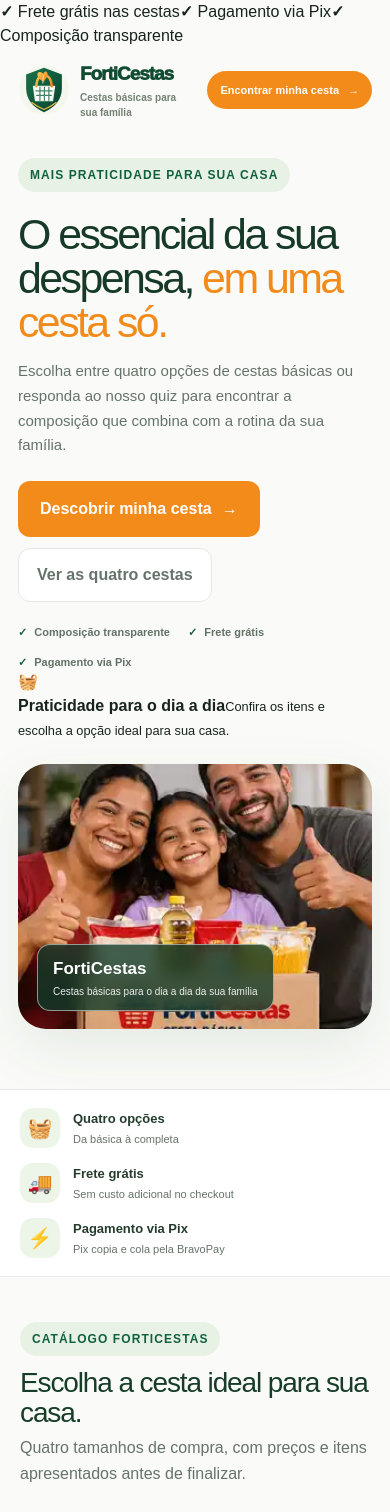
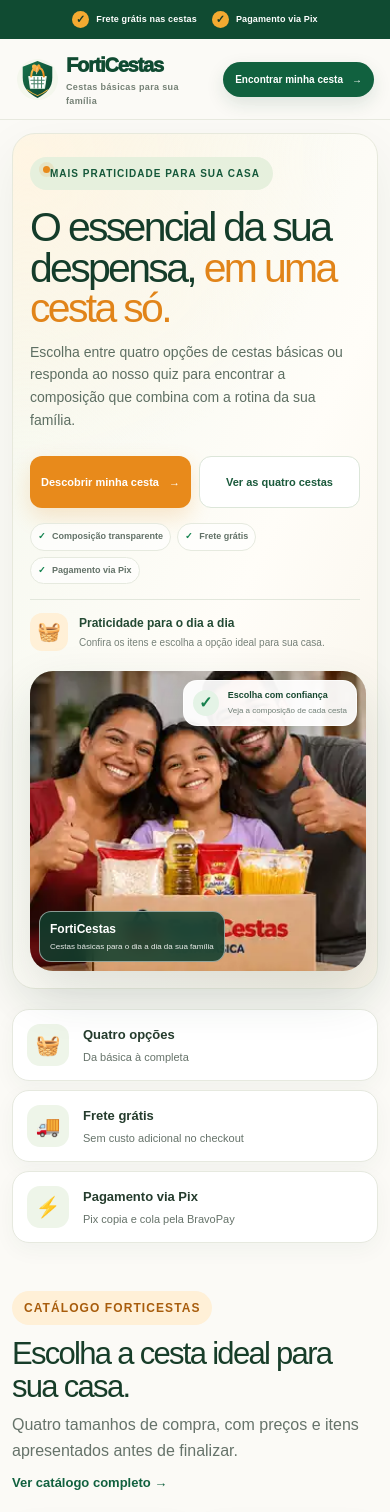
Before and after one commit to dimasricsilva7/forticestas, a Next.js app: page / in a window 390 px wide. Shown: the top 1512 px of the page. Built offline with nearby package versions, Linux system fonts and the light colour scheme; no server answers.

Commit message:
Refresh FortiCestas homepage styling and mobile layout

```diff
--- a/src/app/globals.css
+++ b/src/app/globals.css
@@ -370,3 +370,116 @@ a { color: inherit; text-decoration: none; }
 .image-field-preview{display:block;max-width:220px;width:100%;height:120px;object-fit:contain;object-position:left center;background:#f4f6f2;border:1px solid #e2e8df;border-radius:10px}
 .site-content-editor>.form-actions{position:sticky;bottom:0;padding:14px 0;background:#fafbf8;z-index:2}
 @media(max-width:680px){.site-content-fields{grid-template-columns:1fr}.site-content-group{padding:16px}}
+
+
+/* FortiCestas homepage refresh – November 2026 */
+.forti-storefront{background:#fbfaf6;color:#172a1f}
+.forti-promo-bar{min-height:39px;padding:8px 24px;display:flex;align-items:center;justify-content:center;gap:36px;background:#104b32;color:#fff;font-size:11px;font-weight:800;letter-spacing:.015em}
+.forti-promo-bar span{display:inline-flex;align-items:center;gap:7px}
+.forti-promo-bar b{display:inline-grid;place-items:center;width:17px;height:17px;border-radius:50%;background:#f3aa31;color:#173b28;font-size:11px}
+.forti-topbar{position:sticky;top:0;z-index:30;width:min(calc(100% - 48px),1240px);max-width:1240px;padding:13px 0;background:#fbfaf6ed;backdrop-filter:blur(14px);border-bottom:1px solid #e7e9df}
+.forti-brand strong{font-size:25px;letter-spacing:-.06em}
+.forti-brand small{font-size:10px;letter-spacing:.04em}
+.forti-nav{gap:30px;font-size:13px}
+.forti-nav a{position:relative;padding:10px 0;transition:color .2s}
+.forti-nav a:hover{color:#d77b16}
+.header-cta{background:#11613f;padding:13px 20px;box-shadow:0 7px 18px #104b3220;transition:transform .2s,background .2s}
+.header-cta:hover{background:#0b482f;transform:translateY(-1px)}
+.forti-hero{width:min(calc(100% - 48px),1240px);max-width:1240px;margin:26px auto 30px;padding:clamp(24px,4vw,48px);grid-template-columns:.94fr 1.06fr;gap:clamp(26px,4vw,52px);border:1px solid #e7e9dc;border-radius:30px;background:radial-gradient(circle at 4% 3%,#fff5e3 0,transparent 35%),linear-gradient(115deg,#f3f7ed 0%,#fffdf8 58%,#f8f3e8 100%);box-shadow:0 18px 50px #233b2410}
+.forti-hero-eyebrow{padding:9px 13px;background:#e6f0dd;color:#15583a;font-size:10px;letter-spacing:.1em}
+.forti-hero-eyebrow i{width:7px;height:7px;border-radius:50%;background:#e88a1b;box-shadow:0 0 0 4px #e88a1b20}
+.forti-hero-copy h1{margin:21px 0 16px;font-size:clamp(43px,5vw,66px);line-height:.99;letter-spacing:-.065em;color:#143c2a}
+.forti-hero-copy h1 em{color:#e18419}
+.forti-hero-copy p{font-size:16px;line-height:1.7;color:#5d6e62;max-width:500px}
+.forti-hero-actions{margin-top:25px;gap:12px}
+.forti-hero-actions .primary-btn{min-height:52px;padding:15px 21px;border-radius:12px;background:#e88a1b;color:#fff;box-shadow:0 9px 22px #e88a1b33}
+.forti-hero-actions .primary-btn:hover{background:#cf7410}
+.forti-hero-actions .secondary-btn{min-height:52px;display:inline-flex;align-items:center;justify-content:center;border-color:#dce6d9;color:#1b5a3c;padding:14px 18px}
+.forti-trust-row{gap:9px 13px;margin-top:22px;font-size:10px;color:#637268}
+.forti-trust-row span{padding:7px 9px;border:1px solid #e6eadf;border-radius:999px;background:#ffffffa8}
+.forti-trust-row b{color:#13834f}
+.forti-hero-note{display:flex;align-items:center;gap:11px;margin-top:21px;padding-top:17px;border-top:1px solid #e2e7dc;color:#244a34}
+.forti-hero-note>span{display:grid;place-items:center;width:38px;height:38px;border-radius:12px;background:#fff0d7;font-size:19px}
+.forti-hero-note div{display:grid;gap:3px}
+.forti-hero-note strong{font-size:12px}
+.forti-hero-note small{font-size:10px;color:#758078}
+.forti-hero-image{min-height:470px;border-radius:23px;background:#e7eddf;box-shadow:0 22px 52px #183c2b24}
+.forti-hero-image img{object-fit:cover;object-position:center center}
+.hero-image-caption{left:17px;bottom:17px;border-radius:12px;padding:10px 13px;background:#103e2edb}
+.hero-image-caption span{font-size:15px}
+.hero-image-caption small{font-size:10px}
+.forti-image-seal{position:absolute;right:15px;top:15px;display:flex;align-items:center;gap:9px;padding:10px 13px;border:1px solid #ffffffb5;border-radius:14px;background:#fffffff0;box-shadow:0 8px 26px #102e1d20;color:#16472f}
+.forti-image-seal>span{display:grid;place-items:center;width:26px;height:26px;border-radius:50%;background:#e4f3e6;color:#16804d;font-weight:950}
+.forti-image-seal div{display:grid;gap:2px}
+.forti-image-seal strong{font-size:10px}
+.forti-image-seal small{font-size:9px;color:#718077}
+.forti-benefits{width:min(calc(100% - 48px),1240px);max-width:1240px;margin:0 auto 72px;padding:0;border:0;background:transparent;grid-template-columns:repeat(3,minmax(0,1fr));gap:14px}
+.forti-benefits>div{min-height:88px;padding:17px 18px;border:1px solid #e6e9df;border-radius:17px;background:#fff;box-shadow:0 7px 22px #1e40250b;grid-template-columns:44px 1fr;column-gap:12px}
+.benefit-emoji{width:42px;height:42px;background:#eef5e9;color:#15583a}
+.forti-benefits strong{font-size:13px}
+.forti-benefits small{font-size:11px;line-height:1.5}
+.forti-catalog-section{max-width:1240px;padding-bottom:76px}
+.forti-section-heading{margin-bottom:27px}
+.forti-section-heading h2{margin:13px 0 8px;font-size:clamp(31px,4vw,45px);letter-spacing:-.055em}
+.forti-section-heading .eyebrow{background:#fff0d7;color:#a85d0d}
+.forti-product-grid{gap:17px}
+.forti-product-card{border-color:#e6e8de;border-radius:19px;box-shadow:0 12px 30px #173d2910;transition:transform .22s,box-shadow .22s}
+.forti-product-card:hover{transform:translateY(-4px);box-shadow:0 18px 38px #173d2918}
+.forti-product-image{background:#f1f0e8}
+.forti-product-body{padding:17px}
+.product-ribbon{background:#125b3b}
+.product-price{color:#126341}
+.product-link{border:0;background:#edf5e9;color:#155c3b;transition:background .2s,color .2s}
+.product-link:hover{background:#155c3b;color:#fff}
+.forti-quiz-banner{border:1px solid #e8e4d6;background:linear-gradient(100deg,#f4f7ed,#fff6e7);box-shadow:0 8px 22px #213d1b0a}
+.forti-quiz-banner .primary-btn{background:#e88a1b}
+.forti-quiz-banner .primary-btn:hover{background:#cf7410}
+.forti-footer{max-width:none;padding:34px 24px;background:#103f2d;color:#dce8df}
+.forti-footer .forti-brand strong{color:#fff}
+.forti-footer .forti-brand small{color:#d2dfd5}
+.forti-footer p{color:#c1d0c5}
+@media(max-width:980px){
+ .forti-topbar{width:calc(100% - 36px)}.forti-nav{gap:17px}
+ .forti-hero{grid-template-columns:.9fr 1.1fr;gap:22px;padding:25px}
+ .forti-hero-image{min-height:380px}
+ .forti-hero-copy h1{font-size:clamp(39px,5vw,54px)}
+}
+@media(max-width:760px){
+ .forti-promo-bar{gap:9px 15px;padding:9px 12px;font-size:9px}
+ .forti-promo-bar span:last-child{display:none}
+ .forti-topbar{width:100%;padding:11px 16px}
+ .forti-brand{gap:7px}.forti-brand img{width:43px;height:43px}
+ .forti-brand strong{font-size:20px}.forti-brand small{font-size:9px}
+ .header-cta{padding:10px 12px;font-size:10px}
+ .forti-hero{width:calc(100% - 24px);margin:13px auto 20px;padding:22px 17px 17px;grid-template-columns:1fr;gap:20px;border-radius:23px}
+ .forti-hero-copy h1{font-size:clamp(39px,10.5vw,53px);margin:17px 0 12px}
+ .forti-hero-copy p{font-size:14px;line-height:1.62}
+ .forti-hero-actions{display:grid;grid-template-columns:1fr 1fr;gap:8px}
+ .forti-hero-actions .primary-btn,.forti-hero-actions .secondary-btn{min-width:0;width:100%;padding:13px 9px;font-size:11px}
+ .forti-trust-row{gap:6px;margin-top:15px}.forti-trust-row span{font-size:9px;padding:6px 7px}
+ .forti-hero-note{margin-top:15px;padding-top:13px}
+ .forti-hero-image{min-height:300px;aspect-ratio:1.12}
+ .forti-image-seal{right:9px;top:9px;padding:8px 9px}.forti-image-seal strong{font-size:9px}.forti-image-seal small{font-size:8px}
+ .hero-image-caption{left:9px;bottom:9px;padding:8px 10px}.hero-image-caption span{font-size:12px}.hero-image-caption small{font-size:8px}
+ .forti-benefits{width:calc(100% - 24px);margin-bottom:48px;grid-template-columns:1fr;gap:9px}
+ .forti-benefits>div{min-height:72px;padding:13px 14px}
+ .forti-catalog-section{padding:0 12px 54px}
+ .forti-section-heading{margin-bottom:18px;gap:10px}
+ .forti-section-heading h2{font-size:31px}
+ .forti-product-grid{gap:9px}
+ .forti-product-card{border-radius:14px}
+ .forti-product-body{padding:10px}
+ .forti-product-body h2,.forti-product-body h3{font-size:14px;line-height:1.22}
+ .forti-product-body p{font-size:10px;min-height:62px}
+ .product-price{font-size:18px}
+ .product-link{font-size:10px;padding:10px 5px}
+ .forti-quiz-banner{margin-top:18px;padding:14px}
+ .forti-quiz-banner strong{font-size:15px}
+ .forti-footer{padding:28px 20px}
+}
+@media(max-width:380px){
+ .forti-brand strong{font-size:18px}
+ .header-cta{font-size:9px;padding:9px}
+ .forti-hero-actions{grid-template-columns:1fr}
+ .forti-hero-image{min-height:270px}
+}
```
